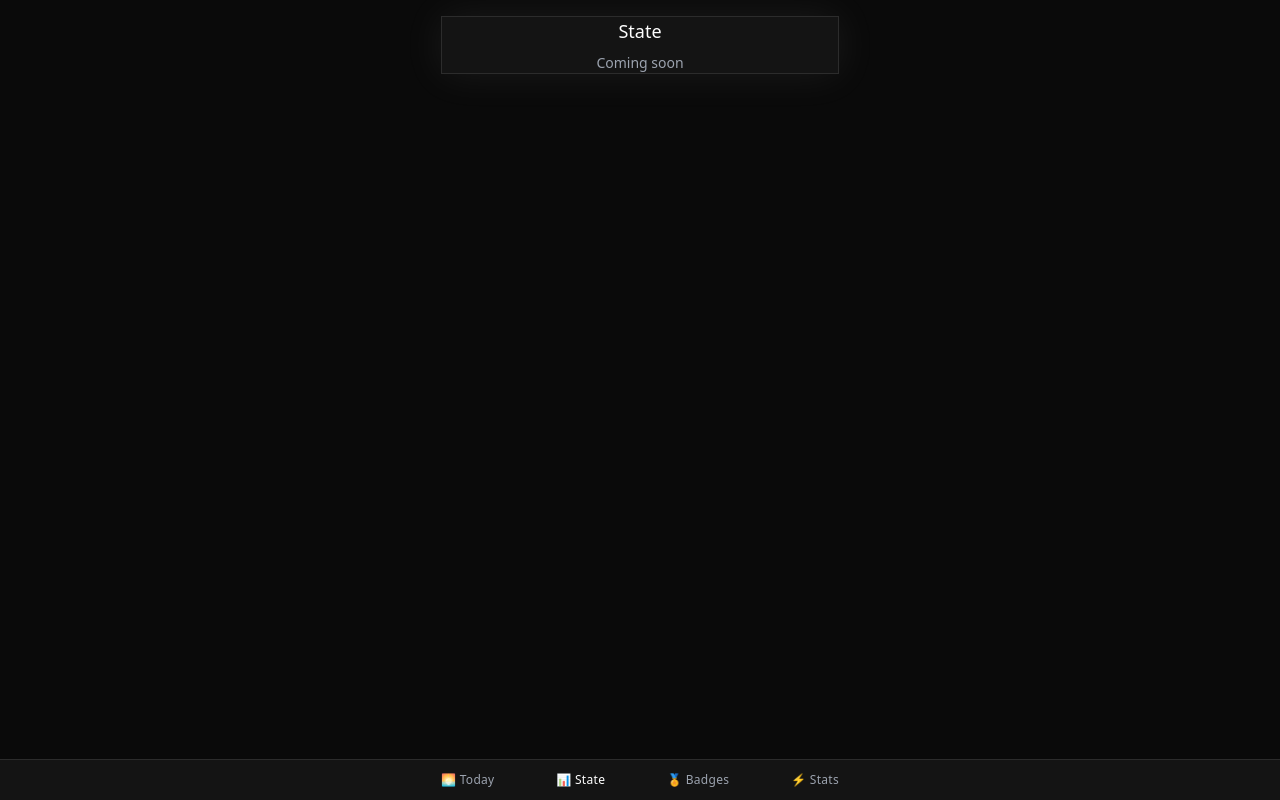
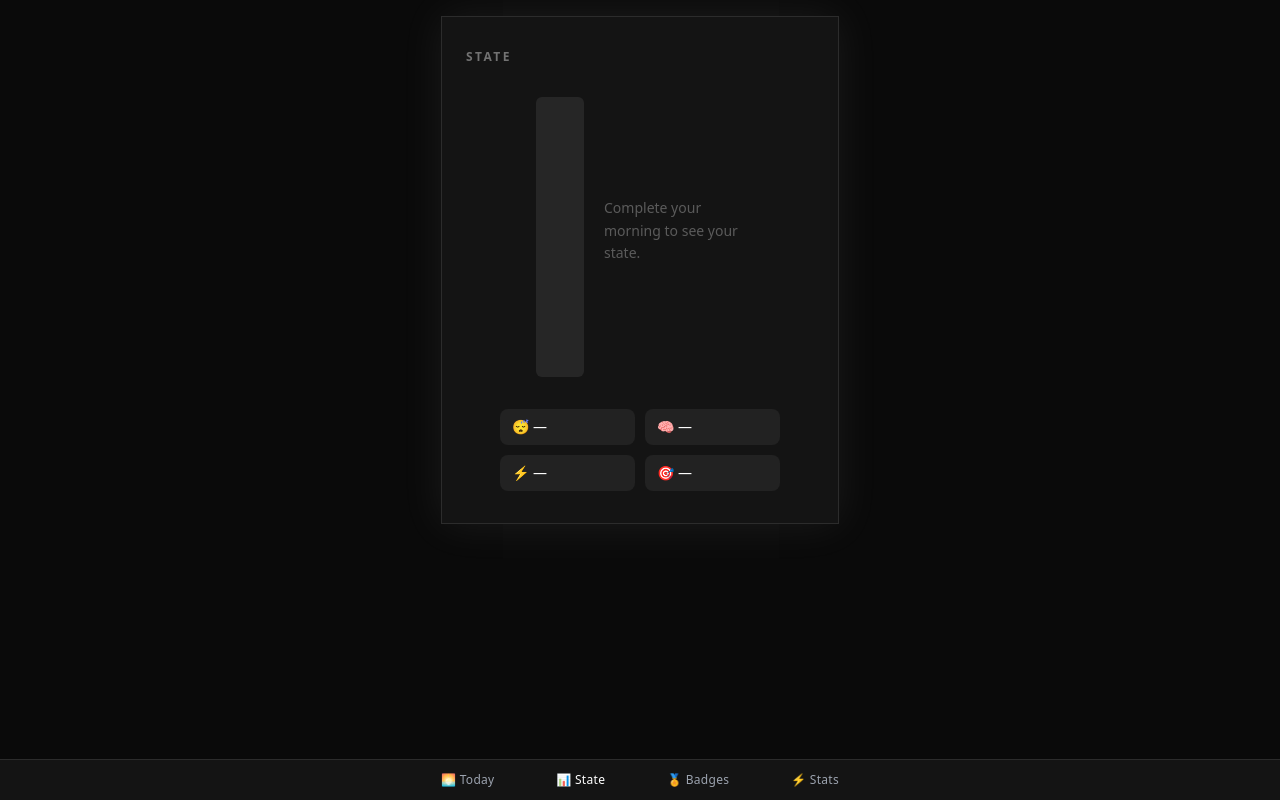
Before and after one commit to stratosokaramanis-droid/limitless-app, a React (Vite) app: page / in a window 1280 px wide. Both pictures are taken after a click on the button "📊 State". Built offline with nearby package versions, Linux system fonts and the light colour scheme; no server answers.

Commit message:
docs: add README with security warning + update agent SOUL.md context rules

```diff
--- a/src/App.jsx
+++ b/src/App.jsx
@@ -2,6 +2,7 @@ import { useEffect, useMemo, useState } from 'react'
 import BottomNav from './components/BottomNav.jsx'
 import MorningRoutine from './components/MorningRoutine.jsx'
 import PlaceholderTab from './components/PlaceholderTab.jsx'
+import StateTab from './components/StateTab.jsx'
 import morningRoutine from './data/morningRoutine.js'
 
 const STORAGE_KEYS = {
@@ -128,7 +129,7 @@ export default function App() {
         <main className="flex-1 p-4">
           <div className="h-full border border-white/10 bg-card shadow-glow">
             {activeTab === 'today' && renderToday()}
-            {activeTab === 'state' && <PlaceholderTab title="State" />}
+            {activeTab === 'state' && <StateTab />}
             {activeTab === 'badges' && <PlaceholderTab title="Badges" />}
             {activeTab === 'stats' && <PlaceholderTab title="Stats" />}
           </div>
--- /dev/null
+++ b/src/components/StateTab.jsx
@@ -0,0 +1,178 @@
+import { useEffect, useState, useCallback } from 'react'
+import { motion } from 'framer-motion'
+
+const API_ENDPOINTS = [
+  '/api/morning-block-log',
+  '/api/sleep-data',
+  '/api/fitmind-data',
+  '/api/morning-state',
+  '/api/creative-state'
+]
+
+const EMPTY = {
+  morningLog: { completedCount: 0, skippedCount: 0 },
+  sleepData: { hoursSlept: null, sleepScore: null },
+  fitmindData: { workoutCompleted: null, score: null },
+  morningState: { energyScore: null, mentalClarity: null, overallMorningScore: null, dayPriority: null },
+  creativeState: { energyScore: null, nutrition: null }
+}
+
+function calcEnergyScore(sleepData, fitmindData, morningLog, morningState, creativeState) {
+  let score = 0
+  let hasAnyData = false
+
+  if (sleepData.hoursSlept !== null) {
+    hasAnyData = true
+    const hoursScore = Math.min(sleepData.hoursSlept / 8, 1) * 10
+    const qualityScore = sleepData.sleepScore !== null ? (sleepData.sleepScore / 100) * 10 : hoursScore
+    score += ((hoursScore * 0.5) + (qualityScore * 0.5)) * 0.30
+  }
+
+  if (fitmindData.workoutCompleted !== null) {
+    hasAnyData = true
+    const fitScore = fitmindData.score !== null ? (fitmindData.score / 100) * 10 : (fitmindData.workoutCompleted ? 7 : 3)
+    score += fitScore * 0.15
+  }
+
+  const total = (morningLog.completedCount || 0) + (morningLog.skippedCount || 0)
+  if (total > 0) {
+    hasAnyData = true
+    score += (morningLog.completedCount / total) * 10 * 0.10
+  }
+
+  if (morningState.energyScore !== null) {
+    hasAnyData = true
+    const mScore = (morningState.energyScore * 0.5) + (morningState.mentalClarity * 0.3) + (morningState.overallMorningScore * 0.2)
+    score += mScore * 0.35
+  }
+
+  if (creativeState.energyScore !== null) {
+    hasAnyData = true
+    const nutritionBonus = creativeState.nutrition?.logged ? 0.5 : 0
+    score += (creativeState.energyScore * 0.8 + nutritionBonus) * 0.15
+  }
+
+  if (!hasAnyData) return null
+  return Math.min(Math.max(score, 0), 10)
+}
+
+function getBarColor(pct) {
+  if (pct < 0.4) return '#4A9EFF'
+  if (pct < 0.7) return '#7ED4A5'
+  return '#FFD166'
+}
+
+function Pill({ children }) {
+  return (
+    <div className="flex items-center gap-1.5 rounded-lg bg-white/[0.06] px-3 py-2 text-sm">
+      {children}
+    </div>
+  )
+}
+
+export default function StateTab() {
+  const [data, setData] = useState(null)
+  const [loading, setLoading] = useState(true)
+
+  const fetchAll = useCallback(async () => {
+    try {
+      const results = await Promise.allSettled(API_ENDPOINTS.map(u => fetch(u).then(r => r.ok ? r.json() : null)))
+      const [morningLog, sleepData, fitmindData, morningState, creativeState] = results.map(
+        (r, i) => r.status === 'fulfilled' && r.value ? r.value : Object.values(EMPTY)[i]
+      )
+      setData({ morningLog, sleepData, fitmindData, morningState, creativeState })
+    } catch {
+      setData({ ...EMPTY })
+    } finally {
+      setLoading(false)
+    }
+  }, [])
+
+  useEffect(() => {
+    fetchAll()
+    const id = setInterval(fetchAll, 60000)
+    return () => clearInterval(id)
+  }, [fetchAll])
+
+  if (loading) {
+    return (
+      <div className="flex h-full items-center justify-center p-6">
+        <div className="h-8 w-8 animate-spin rounded-full border-2 border-white/20 border-t-white/60" />
+      </div>
+    )
+  }
+
+  const { sleepData, fitmindData, morningLog, morningState, creativeState } = data
+  const score = calcEnergyScore(sleepData, fitmindData, morningLog, morningState, creativeState)
+  const hasScore = score !== null
+  const fillPct = hasScore ? score / 10 : 0
+  const total = (morningLog.completedCount || 0) + (morningLog.skippedCount || 0)
+
+  const BAR_H = 280
+  const BAR_W = 48
+
+  return (
+    <div className="flex h-full flex-col items-center px-6 py-8">
+      {/* Header */}
+      <p className="mb-8 self-start text-xs font-semibold uppercase tracking-[0.2em] text-white/40">
+        State
+      </p>
+
+      {/* Bar + score */}
+      <div className="mb-8 flex items-end gap-5">
+        {/* Vertical bar */}
+        <div
+          className="relative overflow-hidden rounded-md"
+          style={{ width: BAR_W, height: BAR_H, background: 'rgba(255,255,255,0.08)' }}
+        >
+          <motion.div
+            initial={{ height: 0 }}
+            animate={{ height: fillPct * BAR_H }}
+            transition={{ duration: 1.2, ease: 'easeOut' }}
+            className="absolute bottom-0 left-0 right-0"
+            style={{
+              borderRadius: hasScore ? '6px 6px 0 0' : 0,
+              background: hasScore
+                ? `linear-gradient(to top, #4A9EFF, ${getBarColor(fillPct)})`
+                : 'transparent'
+            }}
+          />
+        </div>
+
+        {/* Score label */}
+        <div
+          className="flex flex-col"
+          style={{ marginBottom: hasScore ? fillPct * BAR_H * 0.45 : BAR_H * 0.4 }}
+        >
+          {hasScore ? (
+            <>
+              <span className="text-4xl font-bold tabular-nums text-white">
+                {score.toFixed(1)}
+              </span>
+              <span className="mt-1 text-sm text-white/40">Today's state</span>
+            </>
+          ) : (
+            <span className="max-w-[140px] text-sm leading-relaxed text-white/30">
+              Complete your morning to see your state.
+            </span>
+          )}
+        </div>
+      </div>
+
+      {/* Stat pills */}
+      <div className="grid w-full max-w-[280px] grid-cols-2 gap-2.5">
+        <Pill>😴 {sleepData.hoursSlept !== null ? `${sleepData.hoursSlept}h` : '—'}</Pill>
+        <Pill>🧠 {fitmindData.score !== null ? fitmindData.score : '—'}</Pill>
+        <Pill>⚡ {total > 0 ? `${morningLog.completedCount}/${total}` : '—'}</Pill>
+        <Pill>🎯 {morningState.overallMorningScore !== null ? morningState.overallMorningScore : '—'}</Pill>
+      </div>
+
+      {/* Day priority */}
+      {morningState.dayPriority && (
+        <p className="mt-6 max-w-[280px] text-center text-sm italic leading-relaxed text-white/50">
+          "{morningState.dayPriority}"
+        </p>
+      )}
+    </div>
+  )
+}
```
Also changed, not shown: 1 other file (tests, documents, lock files or other folders).
